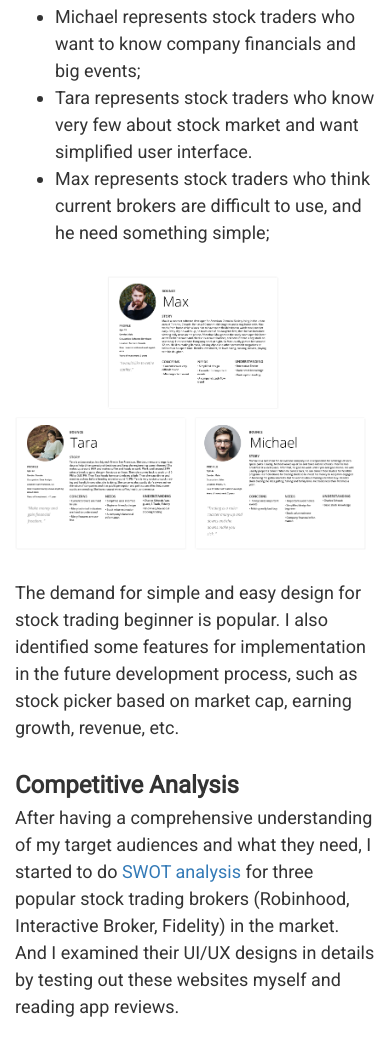
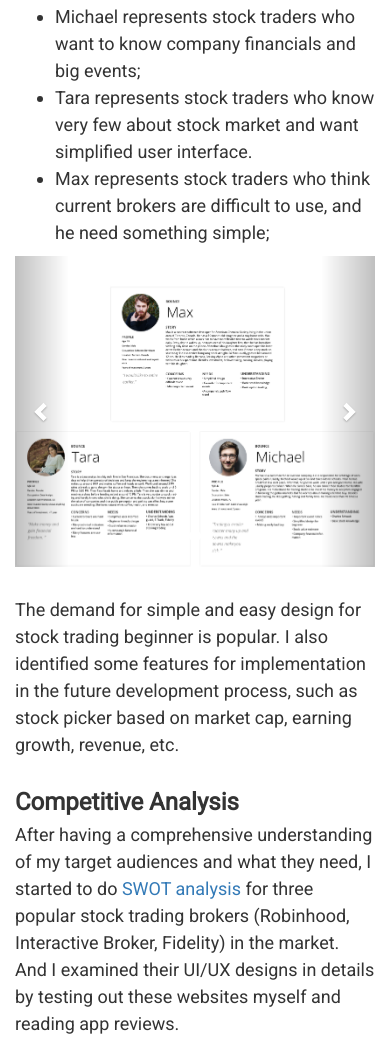
Before and after one commit to solove00/PortfolioWebsite, a website: page case_study/bounce.html in a window 390 px wide. Shown: the part 3173-4221 px from the top of the page. Drawn offline with nearby package versions, Linux system fonts and the light colour scheme; some packages are replaced by stand-ins of ours; grey boxes are pictures that could not be loaded; a script that the page names is missing.

Commit message:
Add Carousel

```diff
--- a/case_study/bounce.html
+++ b/case_study/bounce.html
@@ -41,11 +41,11 @@
     <banner>
         <div id="myCarousel" class="carousel slide" data-ride="carousel">
             <!-- Indicators -->
-        <!-- <ol class="carousel-indicators">
-          <li data-target="#myCarousel" data-slide-to="0" class="active"></li>
-          <li data-target="#myCarousel" data-slide-to="1"></li>
-          <li data-target="#myCarousel" data-slide-to="2"></li>
-        </ol> -->
+            <ol class="carousel-indicators">
+              <!-- <li data-target="#myCarousel" data-slide-to="0" class="active"></li>
+              <li data-target="#myCarousel" data-slide-to="1"></li> -->
+              <!-- <li data-target="#myCarousel" data-slide-to="2"></li> -->
+            </ol>
 
             <!-- Wrapper for slides -->
             <div class="carousel-inner">
@@ -54,7 +54,7 @@
               </div>
               <!--
               <div class="item">
-            <img src="/images/bounce/bounce_banner_1.png" alt="Page2" style="width:100%;">
+                <img src="/images/puppyface/puppyface_banner_1.png" alt="Page2" style="width:100%;">
               </div> -->
 
               <!-- <div class="item">
@@ -93,29 +93,6 @@
       </div>
     </banner>
   </header>
-
-  <!-- <section id="xxx">
-      <div>
-          <h3>xxx</h3>
-      </div>
-
-      <div>
-          <p class="p-after-h3">xxx</p>
-      </div>
-
-      <div>
-          <h4>xxx</h4>
-      </div>
-
-      <div>
-          <p class="p-after-h4">xxx</p>
-      </div>
-
-      <div>
-        <img src="/images/puppyface-threeimage.png" class="center-block" style="width:70%">
-      </div>
-  </section> -->
-
 
   <!--OVERVIEW-->
   <section id="overview">
@@ -202,7 +179,6 @@
     <div>
       <h4>Personas</h4>
     </div>
-
     <div>
       <p class="p-after-h4">I conducted video interviews with three of my survey respondents to know more about their trading background and lifestyle.
         From these interviews, I developed three personas and identified there are three major user groups:
@@ -213,8 +189,35 @@
         <li>Max represents stock traders who think current brokers are difficult to use, and he need something simple;</li>
       </ul>
     </div>
-    <div>
+    <!-- <div>
       <img src="/images/bounce/r-personas.png" class="center-block large">
+    </div> -->
+    <div id="carousel-personas" class="carousel slide content-carousel" data-ride="carousel">
+        <!-- Carousel indicators -->
+        <ol class="carousel-indicators">
+            <li data-target="#myCarousel" data-slide-to="0" class="active"></li>
+            <li data-target="#myCarousel" data-slide-to="1"></li>
+            <li data-target="#myCarousel" data-slide-to="2"></li>
+        </ol>
+        <!-- Wrapper for carousel items -->
+        <div class="carousel-inner">
+            <div class="item active">
+                <img src="/images/bounce/r-personas.png" alt="First Slide">
+            </div>
+            <div class="item">
+                <img src="/images/bounce/r-personas.png" alt="Second Slide">
+            </div>
+            <div class="item">
+                <img src="/images/bounce/r-personas.png" alt="Third Slide">
+            </div>
+        </div>
+        <!-- Carousel controls -->
+        <a class="carousel-control left" href="#myCarousel" data-slide="prev">
+            <span class="glyphicon glyphicon-chevron-left"></span>
+        </a>
+        <a class="carousel-control right" href="#myCarousel" data-slide="next">
+            <span class="glyphicon glyphicon-chevron-right"></span>
+        </a>
     </div>
 
     <div>
--- a/css/style.css
+++ b/css/style.css
@@ -89,16 +89,20 @@ table {
     border-collapse: collapse;
 }
 
-table, td, th {
+table,
+td,
+th {
     border: 1px solid black;
     font-size: 18px;
 }
 
-th, td {
+th,
+td {
     padding: 15px;
 }
 
-html, body {
+html,
+body {
     overflow-x: hidden;
 }
 
@@ -107,7 +111,12 @@ body {
     color: #333333;
 }
 
-h1, h2, h3, h4, h5, h6 {
+h1,
+h2,
+h3,
+h4,
+h5,
+h6 {
     font-family: 'Roboto', sans-serif !important;
 }
 
@@ -231,6 +240,7 @@ header banner div#blocbox {
   margin: -12px 0px -20px 0px;
   padding: 0;
 } */
+
 /*
 header banner div h1 {
   margin: 0 50px 0 50px;
@@ -333,6 +343,7 @@ header banner ul>li>a {
 .affix+.container-fluid {
   padding-top: 70px;
 } */
+
 /*
 #overview, #research, #branding, #execution, #learnings, #coding {
   padding-top: 100px;
@@ -355,6 +366,7 @@ header banner ul>li>a {
 section div {
   margin-bottom: 10px;
 } */
+
 /*
 section div.first {
   margin-top: 60px;
@@ -444,11 +456,15 @@ section div table {
     margin: auto;
 }
 
+section div.content-carousel {
+    width: 700px;
+    margin: auto;
+}
+
 .youtube-container {
     padding-top: 20px;
     width: 700px;
     height: 400px;
-
     display: block;
     margin: auto;
 }
@@ -505,13 +521,17 @@ section div table {
         margin-left: 25px;
         margin-right: 25px;
     }
-
     .youtube-container {
         padding-top: 20px;
         width: auto;
         height: auto;
         display: block;
         margin: auto;
+    }
+    section div.content-carousel {
+      width: auto;
+      margin-left: 25px;
+      margin-right: 25px;
     }
 }
 
@@ -566,6 +586,11 @@ section div table {
         margin-left: 15px;
         margin-right: 15px;
         line-height: 1.5;
+    }
+    section div.content-carousel {
+      width: auto;
+      margin-left: 15px;
+      margin-right: 15px;
     }
 }
 
@@ -656,6 +681,7 @@ top: 50%;
 left: 50%;
 transform: translate(-50%, -50%);
 } */
+
 /* .youtube-container {
   position: relative;
     width: 100%;
@@ -683,7 +709,7 @@ transform: translate(-50%, -50%);
     background-color: rgba(255, 255, 255, 0.1);
 }
 
-.topnav a.logo-small{
+.topnav a.logo-small {
     margin-top: 3px;
 }
 
@@ -1078,7 +1104,8 @@ a#indexpage:before, a#indexpage:after {
     transition: transform 0s 0.2s cubic-bezier(0.175, 0.885, 0.32, 1.275), opacity 0s 0.2s, -webkit-transform 0s 0.2s cubic-bezier(0.175, 0.885, 0.32, 1.275);
   } */
 
-a#port-cell-title:before, a#port-cell-title:after {
+a#port-cell-title:before,
+a#port-cell-title:after {
     content: '';
     position: absolute;
     bottom: 2px;
@@ -1106,19 +1133,24 @@ a#port-cell-title:after {
     transition: transform 0.2s cubic-bezier(0.175, 0.885, 0.32, 1.275), opacity 0.2s, -webkit-transform 0.2s cubic-bezier(0.175, 0.885, 0.32, 1.275);
 }
 
-a#port-cell-title:hover:before, a#port-cell-title:hover:after, a#port-cell-title:focus:before, a#port-cell-title:focus:after {
+a#port-cell-title:hover:before,
+a#port-cell-title:hover:after,
+a#port-cell-title:focus:before,
+a#port-cell-title:focus:after {
     opacity: 1;
     -webkit-transform: translateY(0);
     transform: translateY(0);
 }
 
-a#port-cell-title:hover:before, a#port-cell-title:focus:before {
+a#port-cell-title:hover:before,
+a#port-cell-title:focus:before {
     transition: opacity 0.2s, -webkit-transform 0.2s cubic-bezier(0.175, 0.885, 0.32, 1.275);
     transition: transform 0.2s cubic-bezier(0.175, 0.885, 0.32, 1.275), opacity 0.2s;
     transition: transform 0.2s cubic-bezier(0.175, 0.885, 0.32, 1.275), opacity 0.2s, -webkit-transform 0.2s cubic-bezier(0.175, 0.885, 0.32, 1.275);
 }
 
-a#port-cell-title:hover:after, a#port-cell-title:focus:after {
+a#port-cell-title:hover:after,
+a#port-cell-title:focus:after {
     transition: opacity 0s 0.2s, -webkit-transform 0s 0.2s cubic-bezier(0.175, 0.885, 0.32, 1.275);
     transition: transform 0s 0.2s cubic-bezier(0.175, 0.885, 0.32, 1.275), opacity 0s 0.2s;
     transition: transform 0s 0.2s cubic-bezier(0.175, 0.885, 0.32, 1.275), opacity 0s 0.2s, -webkit-transform 0s 0.2s cubic-bezier(0.175, 0.885, 0.32, 1.275);
@@ -1205,19 +1237,18 @@ a#port-cell-title:hover:after {
     max-height: 100%;
 }
 
-
-.resume{
+.resume {
     width: 60%;
     box-shadow: 0 4px 8px 0 rgba(0, 0, 0, 0.2), 0 6px 20px 0 rgba(0, 0, 0, 0.19);
     margin-bottom: 40px;
 }
 
-a.selected{
+a.selected {
     text-decoration: underline;
 }
 
-div.readmore{
-  background-color:#f1efed;
+div.readmore {
+    background-color: #f1efed;
 }
 
 .sticky {
@@ -1230,37 +1261,6 @@ div.readmore{
     padding-top: 40px;
 }
 
-/* .first-after-nav {
-  padding-top: 150px;
-} */
-
 .sticky ul {
     margin-bottom: 0px;
 }
-
-/* .main-color{
-
-background: linear-gradient(270deg, #D38312, #A83279);
-background-size: 400% 400%;
-
--webkit-animation: AnimationName 10s ease infinite;
--moz-animation: AnimationName 10s ease infinite;
-animation: AnimationName 10s ease infinite;
-
-}
-
-@-webkit-keyframes AnimationName {
-    0%{background-position:0% 50%}
-    50%{background-position:100% 50%}
-    100%{background-position:0% 50%}
-}
-@-moz-keyframes AnimationName {
-    0%{background-position:0% 50%}
-    50%{background-position:100% 50%}
-    100%{background-position:0% 50%}
-}
-@keyframes AnimationName {
-    0%{background-position:0% 50%}
-    50%{background-position:100% 50%}
-    100%{background-position:0% 50%}
-}*/
```
Lines whose indentation alone changed are shown as unchanged.
